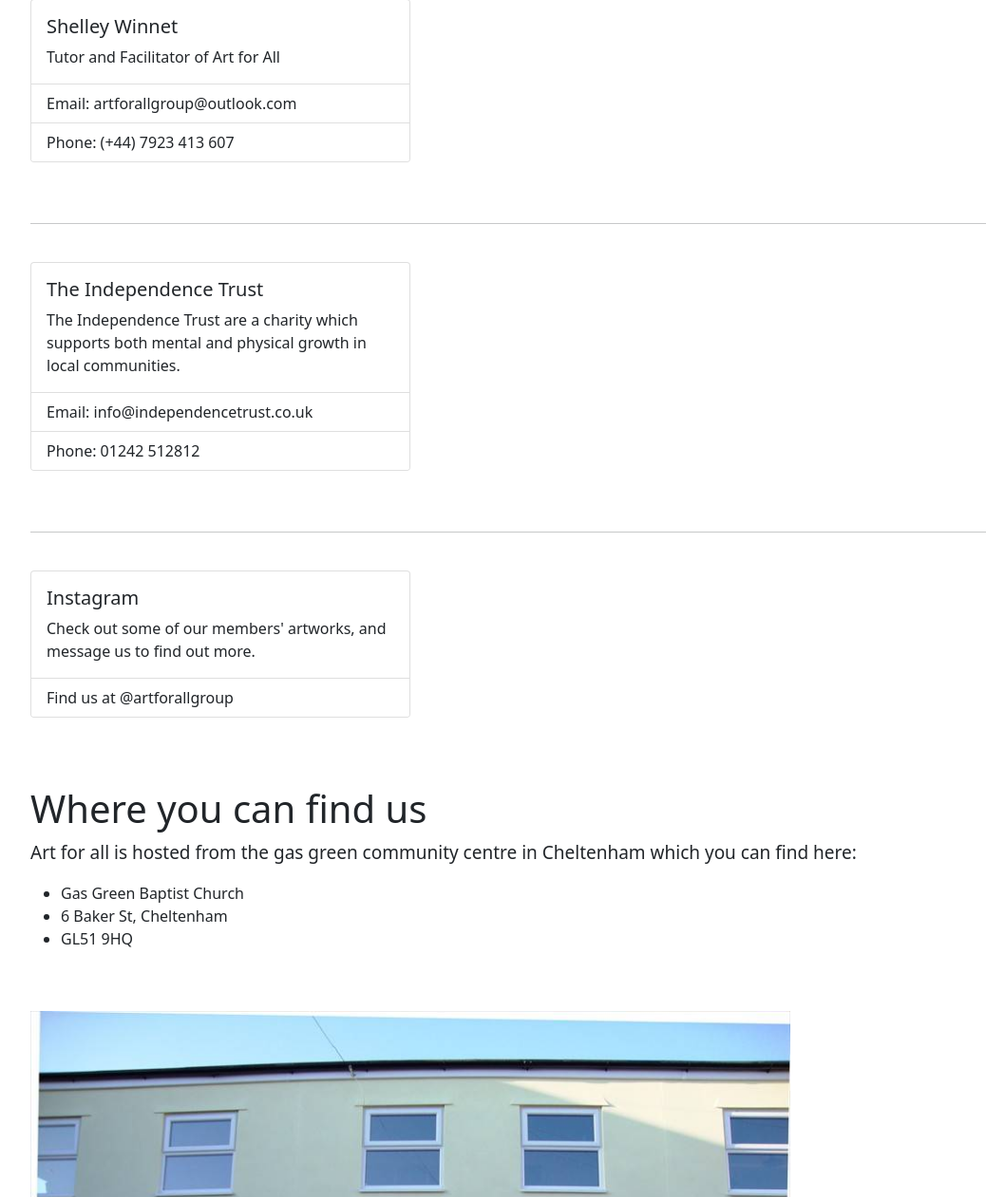
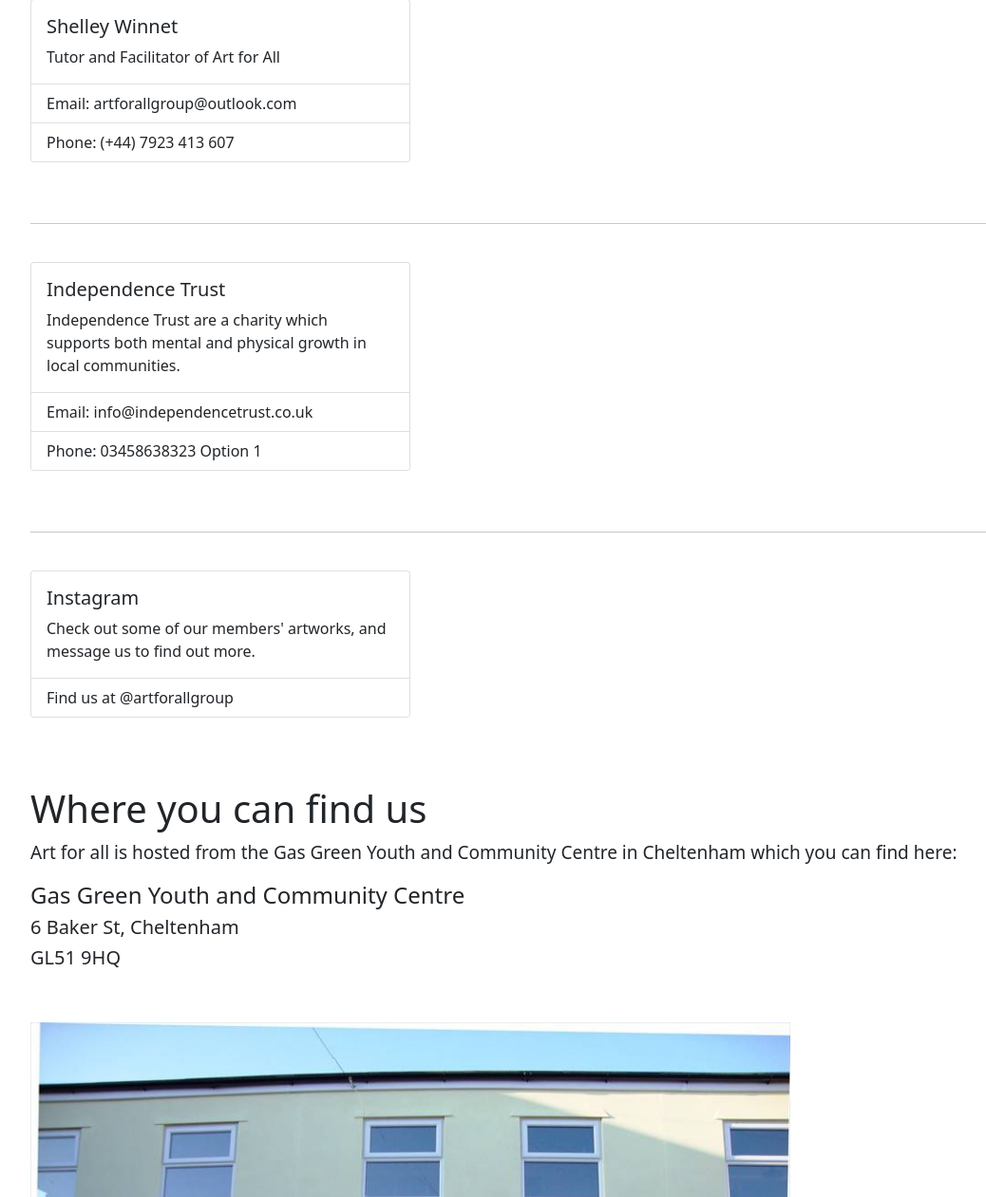
Before and after one commit to BaileyLylyk/artForAll, a Django app: page /contact/ in a window 1280 px wide. Shown: the part 410-1671 px from the top of the page at 95% size, without its empty margins (74-1112 px from the left). Run offline with Django 3.2, Linux system fonts and the light colour scheme; parts of the project's set-up code (start-up, migrations or seed data) failed here and were passed over; some libraries are stand-ins or nearby versions.

Commit message:
Fixed Typos and images

```diff
--- a/src/artForAll/Gallery/models.py
+++ b/src/artForAll/Gallery/models.py
@@ -6,5 +6,5 @@ class GalleryPost(models.Model):
     description = models.TextField(blank =True, null=True)
     artist      = models.CharField(max_length=120)
     featured    = models.BooleanField(default= False)
-    image       = models.ImageField(null = True, blank = True, upload_to = "static/")
+    image       = models.ImageField(null = True, blank = True, upload_to = "media/")
 # image       = models.ImageField(null = True, blank = True, upload_to = "static/img/")
--- a/src/artForAll/artForAll/settings.py
+++ b/src/artForAll/artForAll/settings.py
@@ -26,11 +26,10 @@ BASE_DIR = Path(__file__).resolve().parent.parent
 
 # SECURITY WARNING: keep the secret key used in production secret!
 SECRET_KEY = config['SECRET_KEY']
-
 # SECURITY WARNING: don't run with debug turned on in production!
 DEBUG = False
 
-ALLOWED_HOSTS = ['www.artforallgroup.co.uk','178.79.161.39']
+ALLOWED_HOSTS = ['artforallgroup.co.uk','www.artforallgroup.co.uk','178.79.161.39']
 
 
 # Application definition
@@ -128,6 +127,8 @@ USE_TZ = True
 
 STATIC_URL = '/static/'
 STATIC_ROOT = os.path.join(BASE_DIR,'static1')
+MEDIA_ROOT = os.path.join(BASE_DIR,'media')
+MEDIA_URL = '/media/'
 STATICFILES_DIRS = [
     os.path.join(BASE_DIR,"static"),
 ]
--- a/src/artForAll/artForAll/urls.py
+++ b/src/artForAll/artForAll/urls.py
@@ -15,6 +15,8 @@ Including another URLconf
 """
 from django.contrib import admin
 from django.urls import path
+from django.conf import settings
+from django.conf.urls.static import static
 
 from Pages.views import about_view, home_view, contact_view
 from Gallery.views import gallery_detail_view, gallery_view
@@ -28,4 +30,4 @@ urlpatterns = [
     path('contact/', contact_view, name = "contact"),
     path('about/', about_view, name = 'about'),
 
-]
+]  + static(settings.MEDIA_URL, document_root=settings.MEDIA_ROOT)
--- a/src/artForAll/templates/base.html
+++ b/src/artForAll/templates/base.html
@@ -10,6 +10,7 @@ href = "{% static 'artForAll/css/bootstrap.css' %}"
 <html>
 <head>
     <title>Art For All</title>
+   <link rel="shortcut icon" type ="image/x-icon" href=="{% static 'favicon.ico' %}"/>
     {% include 'navbar.html'%}
 </head>
 <body style="padding-top: 10rem;">
--- a/src/artForAll/templates/contact.html
+++ b/src/artForAll/templates/contact.html
@@ -32,12 +32,12 @@
       <br>
       <div class="card" style="width: 25rem;">
         <div class="card-body">
-          <h5 class="card-title">The Independence Trust</h5>
-          <p class="card-text">The Independence Trust are a charity which supports both mental and physical growth in local communities.</p>
+          <h5 class="card-title">Independence Trust</h5>
+          <p class="card-text">Independence Trust are a charity which supports both mental and physical growth in local communities.</p>
         </div>
         <ul class="list-group list-group-flush">
           <li class="list-group-item">Email: info@independencetrust.co.uk</li>
-          <li class="list-group-item">Phone: 01242 512812</li>
+          <li class="list-group-item">Phone: 03458638323 Option 1</li>
         </ul>
       </div>
       <br><br>
@@ -66,13 +66,13 @@
       <p style="font-size: 19;">Art for all is hosted from the gas green community centre in Cheltenham which you can find here:</p> -->
       <br>
       <h1>Where you can find us</h1>
-      <p style="font-size: 19;">Art for all is hosted from the gas green community centre in Cheltenham which you can find here:</p>
+      <p style="font-size: 19;">Art for all is hosted from the Gas Green Youth and Community Centre in Cheltenham which you can find here:</p>
 
-      <ul>
-        <li>Gas Green Baptist Church</li>
-        <li>6 Baker St, Cheltenham </li>
-        <li>GL51 9HQ</li>
-      </ul>
+
+        <h4>Gas Green Youth and Community Centre</h4>
+        <h5>6 Baker St, Cheltenham </h5>
+        <h5>GL51 9HQ</h5>
+
 
 
       <br><br>
--- a/src/artForAll/templates/gallery/gallery.html
+++ b/src/artForAll/templates/gallery/gallery.html
@@ -6,7 +6,7 @@
 <p> A selection of the art created by the members of Art for All.</p>
 <div class="row">
   <div class ="col">
-      {% for object in objects %}
+      {% for object in objects reversed %}
           <div class="card" >
             <div class ="card-title" style = "padding: 10px; font-size: large; background-color: black; color:white"><h5>{{object.title}}</h5></div>
             {% if object.image %}
--- a/src/artForAll/templates/home.html
+++ b/src/artForAll/templates/home.html
@@ -56,15 +56,15 @@
           us. " <p style="font-size: 14px;">-Claudia</p>
         </p>
 
-        <p style ="font-size: large;"class= "text-muted">"Art for all has helped me have a few hours of being creative, and take my mind off things going on in my life. I've also met some amazing friends and I'd be lost without it. Shelley is also
+        <p style ="font-size: large;"class= "text-muted">"Art for all has helped me have a few hours of being creative,  and take my mind off things going on in my life. I've also met some amazing friends and I'd be lost without it. Shelley is also
           amazing and always supports us with whatever project or art piece we're working on. I love this group. " <p style="font-size: 14px;">-Gary</p>
         </p>
 
-        <p style ="font-size: large;"class= "text-muted">"I would like to say that the art group is the only group I really look forward to. The other clients are all friendly and I have a good repore with them and Shelley. Without the group, my mental health
+        <p style ="font-size: large;"class= "text-muted">"I would like to say that the art group is the only group I really look forward to. The other clients are all friendly and I have a good rapport with them and Shelley. Without the group, my mental health
           would deteriorate as I don't have the inspiration or motivation to draw or paint at home. It's a lifeline for me. " <p style="font-size: 14px;">-Tina</p>
         </p>
 
-        <p style ="font-size: large;"class= "text-muted">"Art for All is a place to explore and experiment with making art in a supportive atmosphere, and has really helped with my mental health. " <p style="font-size: 14px;">-Carole</p>
+        <p style ="font-size: large;"class= "text-muted">"Art for All is a place to explore and experiment with making art in a supportive atmosphere and has really helped with my mental health. " <p style="font-size: 14px;">-Carole</p>
         </p>
 
         <p style ="font-size: large;"class= "text-muted">"Art for All group is something positive for me to aim for each week for improvement and achievement in art." <p style="font-size: 14px;">-Helen</p>
```
Also changed, not shown: src/artForAll/templates/about.html (+5 -5 lines), src/artForAll/db.sqlite3, src/artForAll/static/img/art1.jpg.
